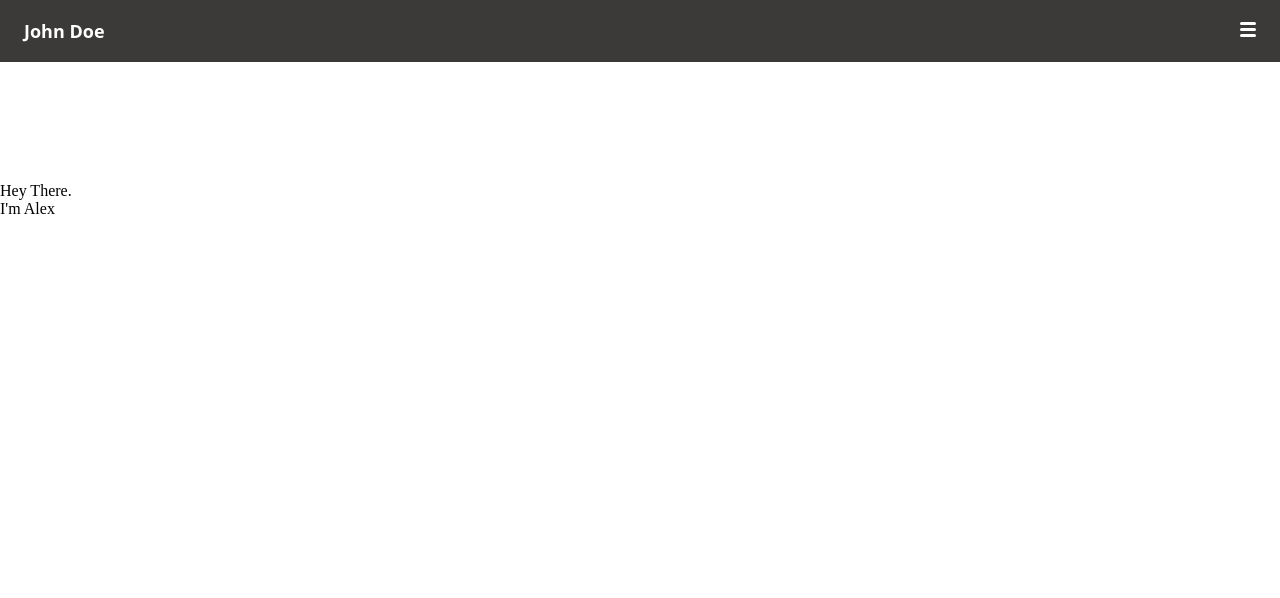
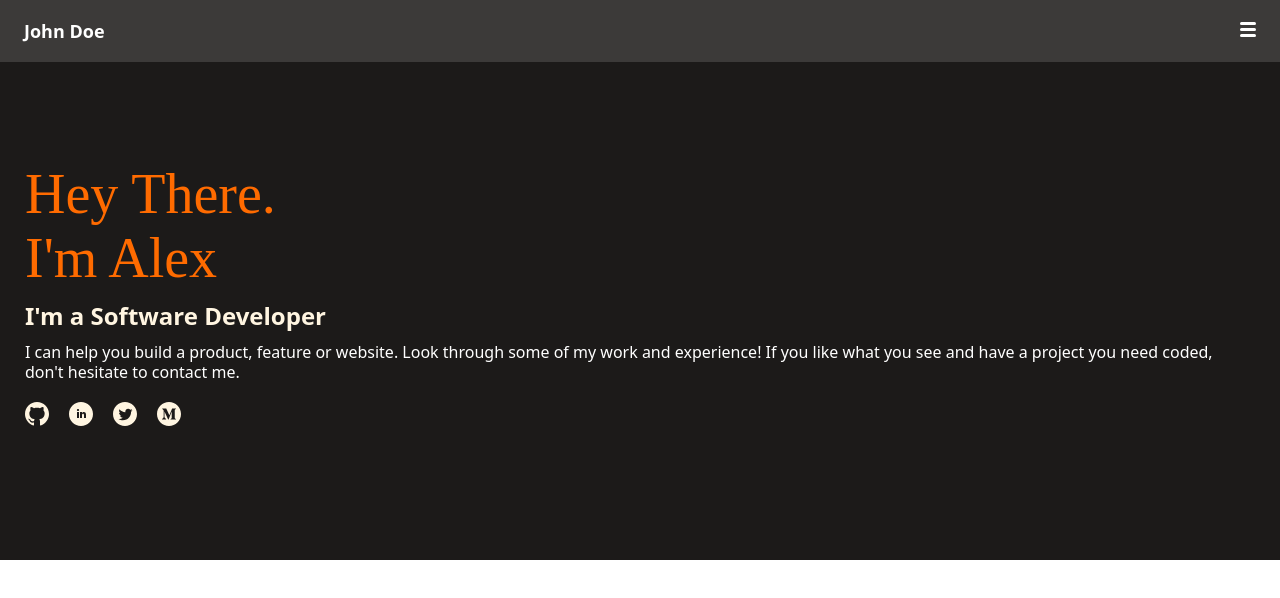
Before and after one commit to limavfabio/my-portfolio-old, a plain HTML site: page index.html in a window 1280 px wide. Drawn offline with Linux system fonts and the light colour scheme.

Commit message:
Add headline section
Add initial headline section

```diff
--- a/index.html
+++ b/index.html
@@ -17,8 +17,20 @@
       </div>
   </header>
   <section class="headline">
-      <div class="title">Hey There.</div>
-      <div class="title">I'm Alex</div>
+      <h1>Hey There.<br>I'm Alex</h1>
+      <h2 class="title">I'm a Software Developer</h2>
+      <div class="description">
+        I can help you build a product, feature or website.
+        Look through some of my work and experience! If you like
+        what you see and have a project you need coded, don't
+        hesitate to contact me.
+      </div>
+      <div class="social-icons">
+        <div class="github"><svg xmlns="http://www.w3.org/2000/svg" width="24" height="24" viewBox="0 0 24 24"><path d="M12 0c-6.626 0-12 5.373-12 12 0 5.302 3.438 9.8 8.207 11.387.599.111.793-.261.793-.577v-2.234c-3.338.726-4.033-1.416-4.033-1.416-.546-1.387-1.333-1.756-1.333-1.756-1.089-.745.083-.729.083-.729 1.205.084 1.839 1.237 1.839 1.237 1.07 1.834 2.807 1.304 3.492.997.107-.775.418-1.305.762-1.604-2.665-.305-5.467-1.334-5.467-5.931 0-1.311.469-2.381 1.236-3.221-.124-.303-.535-1.524.117-3.176 0 0 1.008-.322 3.301 1.23.957-.266 1.983-.399 3.003-.404 1.02.005 2.047.138 3.006.404 2.291-1.552 3.297-1.23 3.297-1.23.653 1.653.242 2.874.118 3.176.77.84 1.235 1.911 1.235 3.221 0 4.609-2.807 5.624-5.479 5.921.43.372.823 1.102.823 2.222v3.293c0 .319.192.694.801.576 4.765-1.589 8.199-6.086 8.199-11.386 0-6.627-5.373-12-12-12z"/></svg></div>
+        <div class="linkedin"><svg xmlns="http://www.w3.org/2000/svg" width="24" height="24" viewBox="0 0 24 24"><path d="M12 0c-6.627 0-12 5.373-12 12s5.373 12 12 12 12-5.373 12-12-5.373-12-12-12zm-2 16h-2v-6h2v6zm-1-6.891c-.607 0-1.1-.496-1.1-1.109 0-.612.492-1.109 1.1-1.109s1.1.497 1.1 1.109c0 .613-.493 1.109-1.1 1.109zm8 6.891h-1.998v-2.861c0-1.881-2.002-1.722-2.002 0v2.861h-2v-6h2v1.093c.872-1.616 4-1.736 4 1.548v3.359z"/></svg></div>
+        <div class="twitter"><svg xmlns="http://www.w3.org/2000/svg" width="24" height="24" viewBox="0 0 24 24"><path d="M12 0c-6.627 0-12 5.373-12 12s5.373 12 12 12 12-5.373 12-12-5.373-12-12-12zm6.066 9.645c.183 4.04-2.83 8.544-8.164 8.544-1.622 0-3.131-.476-4.402-1.291 1.524.18 3.045-.244 4.252-1.189-1.256-.023-2.317-.854-2.684-1.995.451.086.895.061 1.298-.049-1.381-.278-2.335-1.522-2.304-2.853.388.215.83.344 1.301.359-1.279-.855-1.641-2.544-.889-3.835 1.416 1.738 3.533 2.881 5.92 3.001-.419-1.796.944-3.527 2.799-3.527.825 0 1.572.349 2.096.907.654-.128 1.27-.368 1.824-.697-.215.671-.67 1.233-1.263 1.589.581-.07 1.135-.224 1.649-.453-.384.578-.87 1.084-1.433 1.489z"/></svg></div>
+        <div class="medium"><svg width="24" height="24" xmlns="http://www.w3.org/2000/svg" fill-rule="evenodd" clip-rule="evenodd"><path d="M12 0c-6.626 0-12 5.372-12 12 0 6.627 5.374 12 12 12 6.627 0 12-5.373 12-12 0-6.628-5.373-12-12-12zm6.974 17.557v-.235l-1.092-1.072c-.096-.073-.144-.194-.124-.313v-7.874c-.02-.119.028-.24.124-.313l1.118-1.072v-.235h-3.869l-2.758 6.88-3.138-6.88h-4.059v.235l1.308 1.575c.128.115.194.285.176.457v6.188c.038.223-.032.451-.189.614l-1.471 1.784v.235h4.17v-.235l-1.471-1.784c-.158-.163-.233-.389-.202-.614v-5.352l3.66 7.985h.425l3.143-7.985v6.365c0 .17 0 .202-.111.313l-1.13 1.098v.235h5.49z"/></svg></div>
+      </div>
   </section>
 </body>
 </html>
--- a/style.css
+++ b/style.css
@@ -7,7 +7,6 @@ header {
   font-size: 18px;
   display: flex;
   flex-direction: row;
-  margin: 0px 0px 120px 0px;
   background-color: #3C3A39;
 }
 
@@ -31,6 +30,42 @@ header .title {
 }
 
 .headline {
-  display: flexbox;
+  padding-left: 25px;
+  padding-top: 100px;
+  padding-right: 25px;
+  display: flex;
   flex-direction: column;
+  background-color: #1C1A19;
 }
+
+.headline h1 {
+  font-size: 56px;
+  font-weight: 400;
+  line-height: 64px;
+  font-family: serif;
+  color: #FF6B00;
+  margin: 0px auto auto 0px;
+}
+
+.headline .title {
+  font-family: system-ui, -apple-system, BlinkMacSystemFont, 'Segoe UI', Roboto, Oxygen, Ubuntu, Cantarell, 'Open Sans', 'Helvetica Neue', sans-serif;
+  color: #FFF5E1;
+  line-height: 32px;
+  margin: 10px 0;
+}
+
+.headline .description {
+  font-family: system-ui, -apple-system, BlinkMacSystemFont, 'Segoe UI', Roboto, Oxygen, Ubuntu, Cantarell, 'Open Sans', 'Helvetica Neue', sans-serif;
+  font-weight: 400;
+  font-size: 16px;
+  line-height: 20px;
+  color: #FFFFFF;
+}
+
+.headline .social-icons {
+  display: flex;
+  fill: #FFF5E1;
+  gap: 20px;
+  padding-top: 20px;
+  padding-bottom: 130px;
+}
```
Also changed, not shown: media/iconmonstr-linkedin-4.svg (deleted).
